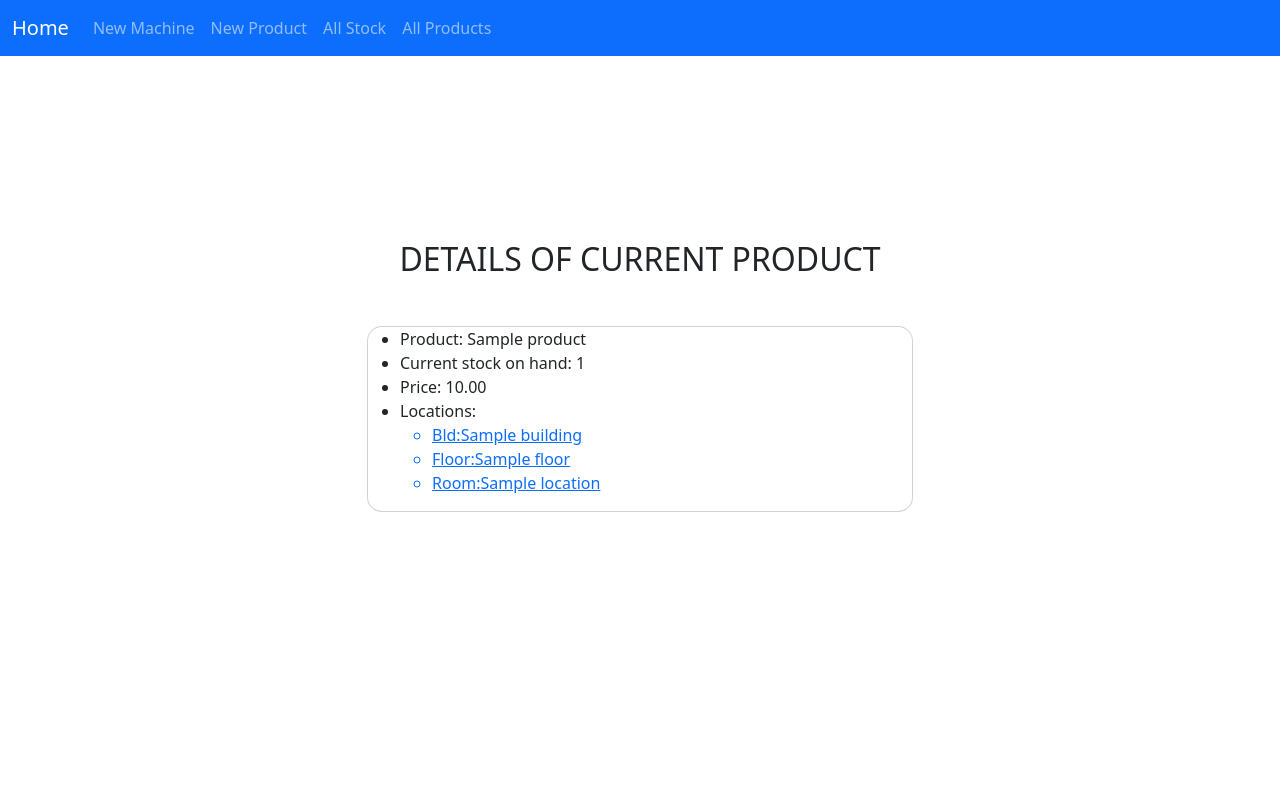
After one commit to jtlantz/se-p1-backend, a Django app: template app/backend/api/templates/api/product.html in a window 1280 px wide. The commit adds this page. Run offline with Django 4.2, Linux system fonts and the light colour scheme; tables that the repository leaves empty hold one stand-in row (values such as "Sample post"); the template is opened without the code that fills it: values that come from a table or form of the project are taken from there, most other values are stand-ins (such as "Sample title", 1, 10 or a date in 2020).

Commit message:
make viewing of all products/stock and individuals work

```diff
--- a/app/backend/api/templates/api/index.html
+++ b/app/backend/api/templates/api/index.html
@@ -6,7 +6,7 @@
         <div class="container h-100">
             <div class="row d-flex justify-content-center align-items-center h-100">
                 <div class="col-12 col-md-9 col-lg-7 col-xl-6">
-                    <h2 class="text-uppercase text-center mb-5">Admin Panel</h2>
+                    <h2 class="text-uppercase text-center mb-5">All Vending Machines</h2>
                     {%if machines %}
                     {% for machine in machines %}
                     <a href="/api/vendingMachine/view/{{ machine.id }}">
--- /dev/null
+++ b/app/backend/api/templates/api/product.html
@@ -0,0 +1,53 @@
+{% extends 'api/base.html' %}
+{% block content %}
+
+<section class="vh-100">
+    <div class="d-flex align-items-center h-100">
+        <div class="container h-100">
+            <div class="row d-flex justify-content-center align-items-center h-100">
+                <div class="col-12 col-md-9 col-lg-7 col-xl-6">
+                    <h2 class="text-uppercase text-center mb-5">Details of Current Product</h2>
+                    {% if product %}
+                    <div class="card mb-5" style="border-radius: 15px;">
+                        <ul>
+                            <li>
+                                Product: {{ product.name }}
+                            </li>
+                            <li>
+                                Current stock on hand: {{ product.on_hand }}
+                            </li>
+                            <li>
+                                Price: {{ product.price }}
+                            </li>
+                            {% if locations %}
+                            <li>
+                                Locations:
+                                {% for location in locations %}
+                                <a href="/api/vendingMachine/view/{{location.id}}">
+                                    <ul>
+                                        <li>
+                                            Bld:{{ location.vending_machine.building }}
+                                        </li>
+                                        <li>
+                                            Floor:{{ location.vending_machine.floor }}
+                                        </li>
+                                        <li>
+                                            Room:{{ location.vending_machine.location }}
+                                        </li>
+                                    </ul>
+                                </a>
+                                {% endfor %}
+                            </li>
+                            {% endif %}
+                        </ul>
+                    </div>
+                    {% else %}
+                    <p>No stock found</p>
+                    {% endif %}
+                </div>
+            </div>
+        </div>
+    </div>
+</section>
+
+{% endblock %}
```
Also changed, not shown: app/backend/api/templates/api/allProducts.html (+12 -24 lines), app/backend/api/templates/api/allStock.html (+7 -2 lines), app/backend/api/views.py (+12 -2 lines).
